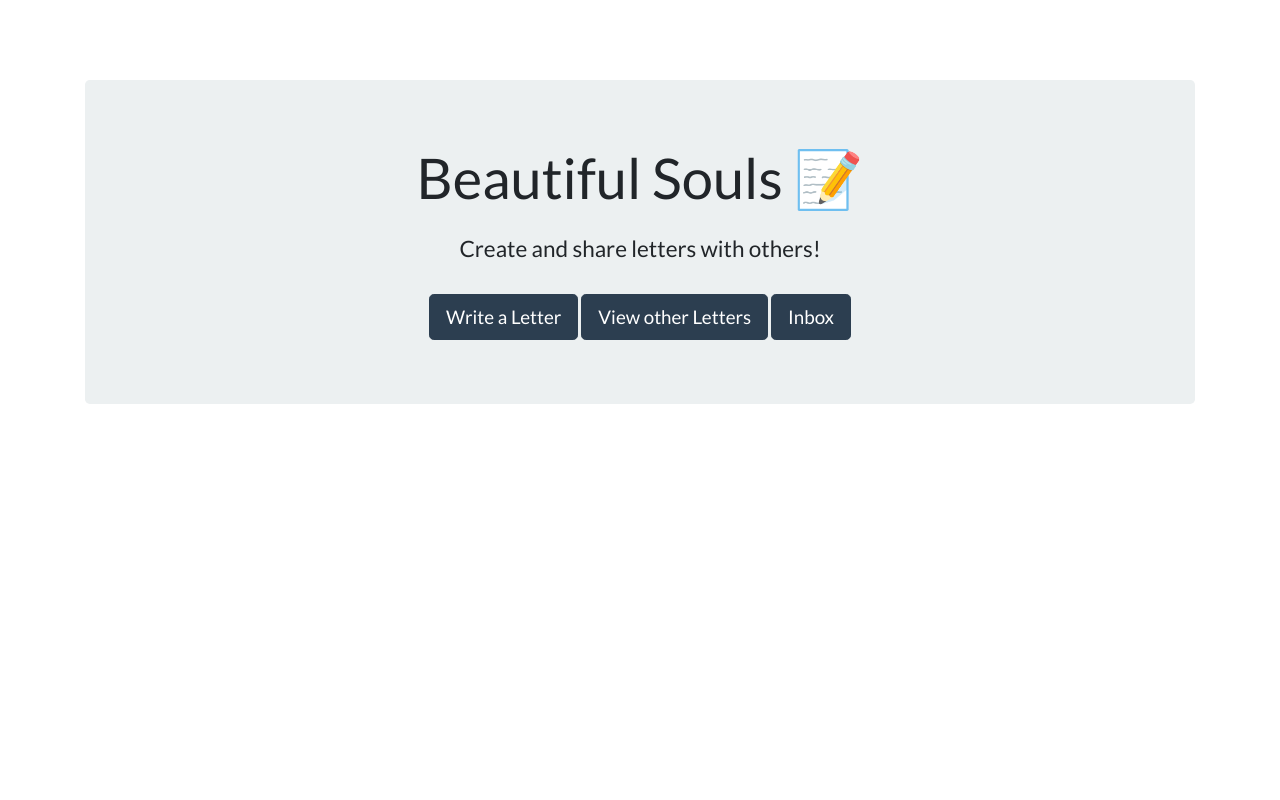
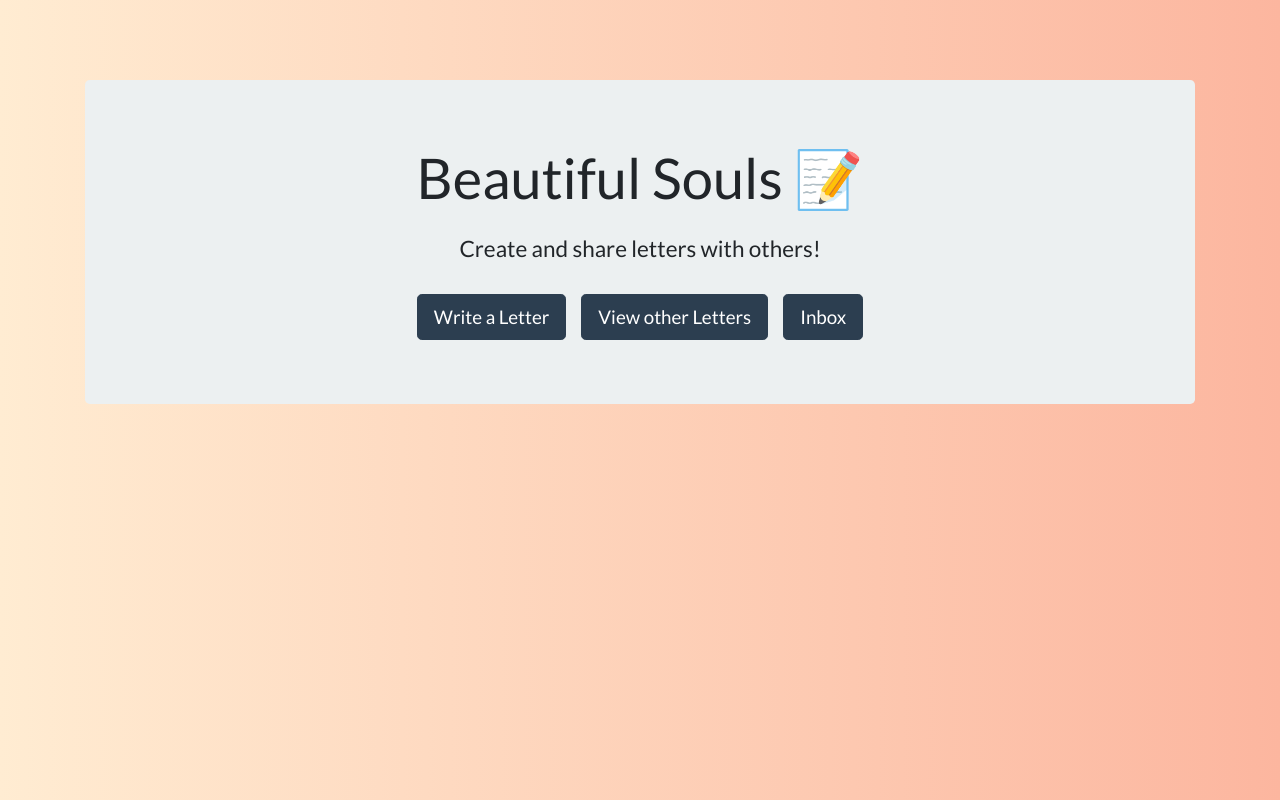
Before and after one commit to codelyss/Beautiful_Souls, a plain HTML site: page views/main.html in a window 1280 px wide. Drawn offline with nearby package versions, Linux system fonts and the light colour scheme.

Commit message:
Re-did the page using React.

```diff
--- a/views/main.html
+++ b/views/main.html
@@ -7,10 +7,14 @@
   <meta http-equiv="X-UA-Compatible" content="ie=edge">
   <title>Beautiful Souls</title>
   <link rel="stylesheet" href="https://cdnjs.cloudflare.com/ajax/libs/bootswatch/4.1.3/flatly/bootstrap.min.css" />
+  <link rel="stylesheet" href="client/maingpage.css">
 </head>
 
 <body>
-  <div class="container">
+  <div id="mainContainer">
+
+  </div>
+   <!-- <div class="container">
     <div style="margin-top: 80px;" class="jumbotron text-center">
       <h1 class="display-4">Beautiful Souls <span role="img" aria-label="Memo">📝</span></h1>
       <h4 class="mt-4">Create and share letters with others!</h4>
@@ -18,8 +22,16 @@
       <a class="btn btn-primary btn-lg mt-4" href="/view" role="button">View other Letters</a>
       <a class="btn btn-primary btn-lg mt-4" href="/inbox" role="button">Inbox</a>
     </div>
-  </div>
+  </div>  -->
   <script src="https://cdnjs.cloudflare.com/ajax/libs/jquery/3.3.1/jquery.min.js"></script>
+
+  <!-- Load React. -->
+  <!-- Note: when deploying, replace "development.js" with "production.min.js". -->
+  <script src="https://unpkg.com/react@16/umd/react.development.js" crossorigin></script>
+  <script src="https://unpkg.com/react-dom@16/umd/react-dom.development.js" crossorigin></script>
+
+  <!-- Load our React component. -->
+  <script src="mainpage.js"></script>
 </body>
 
 </html>
--- /dev/null
+++ b/views/mainpage.js
@@ -0,0 +1,21 @@
+'use strict';
+
+const e = React.createElement;
+
+class MainPage extends React.Component {
+    render() {
+        var inboxLink = e('a', {class: 'btn btn-primary btn-lg mt-4', href:'/inbox', role:'button'}, 'Inbox');
+        var viewLink = e('a', {class: 'btn btn-primary btn-lg mt-4 btnpadding', href:'/view', role:'button'}, 'View other Letters');
+        var createLink = e('a', {class: 'btn btn-primary btn-lg mt-4', href:'/create', role:'button'}, 'Write a Letter');
+        var subtitle = e('h4', {class: 'mt-4'}, 'Create and share letters with others!');
+        var title = e('h1', {class: 'display-4'}, 'Beautiful Souls 📝');
+        var subcontainer = e('div', {class: 'jumbotron text-center margintop'}, [title, subtitle, createLink, viewLink, inboxLink]);
+        var topcontainer = e('div', {class: 'container'}, subcontainer);
+        return topcontainer;
+    }
+  }
+
+  ReactDOM.render(
+    React.createElement(MainPage, null, null),
+    document.getElementById('mainContainer')
+  );
```
